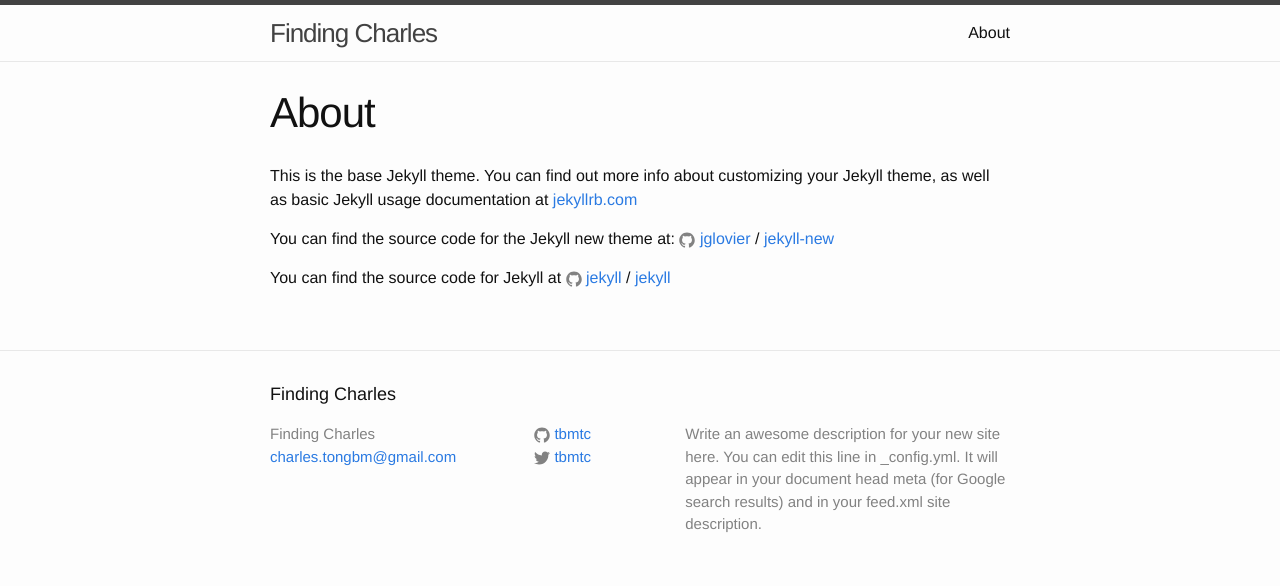
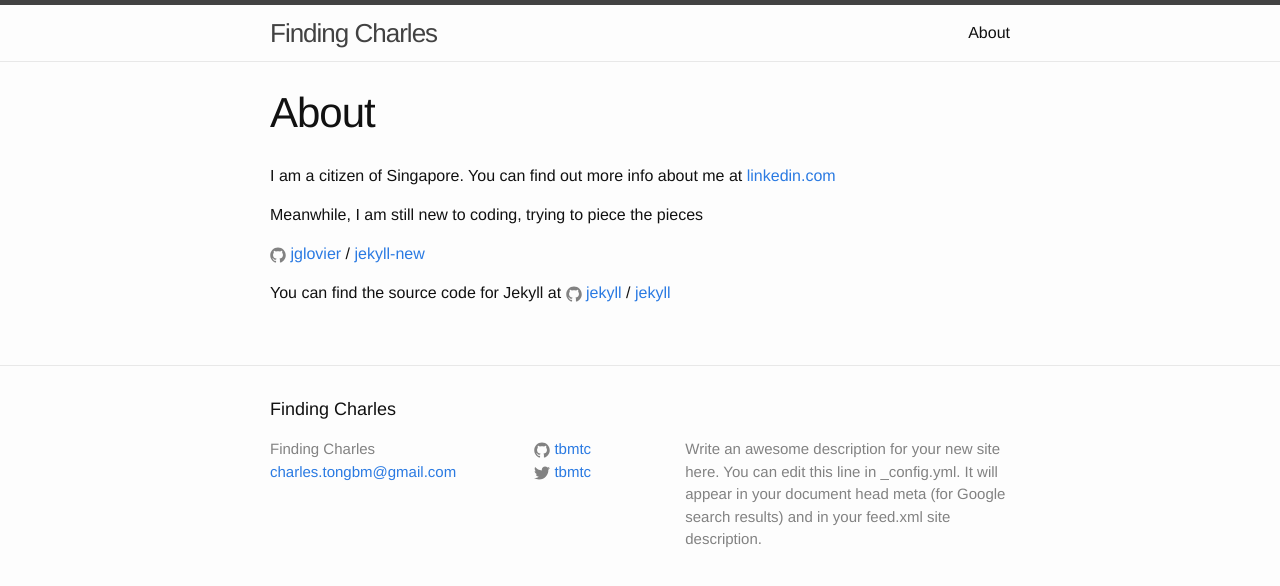
Before and after one commit to tbmtc/my-first-web, a Jekyll site: the page built from about.md, in a window 1280 px wide. Shown: the top 586 px of the page. Built offline with Jekyll 4.4.1, drawn with Linux system fonts in a browser that asks for light colours.

Commit message:
Update about.md

```diff
--- a/about.md
+++ b/about.md
@@ -4,9 +4,10 @@
 permalink: /about/
 ---
 
-This is the base Jekyll theme. You can find out more info about customizing your Jekyll theme, as well as basic Jekyll usage documentation at [jekyllrb.com](http://jekyllrb.com/)
+I am a citizen of Singapore. You can find out more info about me at [linkedin.com](https://www.linkedin.com/in/tomcharlestong/)
 
-You can find the source code for the Jekyll new theme at:
+Meanwhile, I am still new to coding, trying to piece the pieces
+
 {% include icon-github.html username="jglovier" %} /
 [jekyll-new](https://github.com/jglovier/jekyll-new)
 
```
